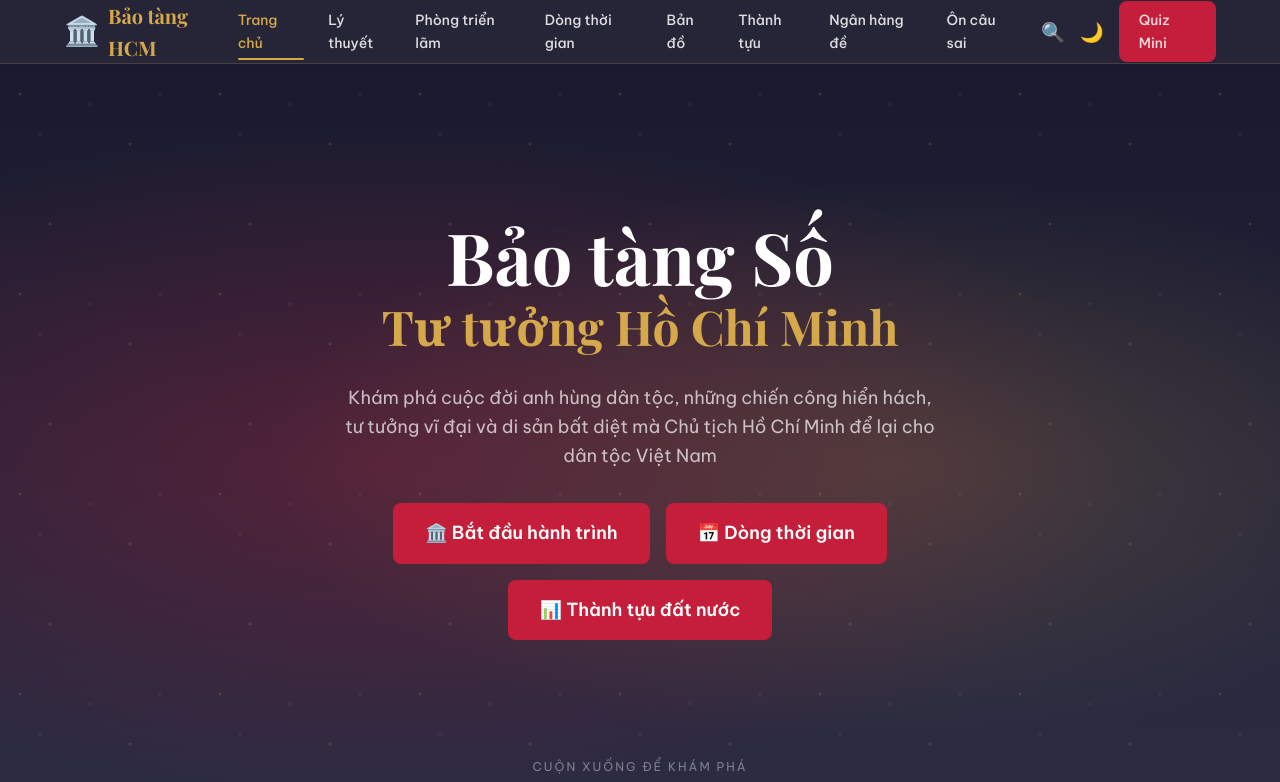
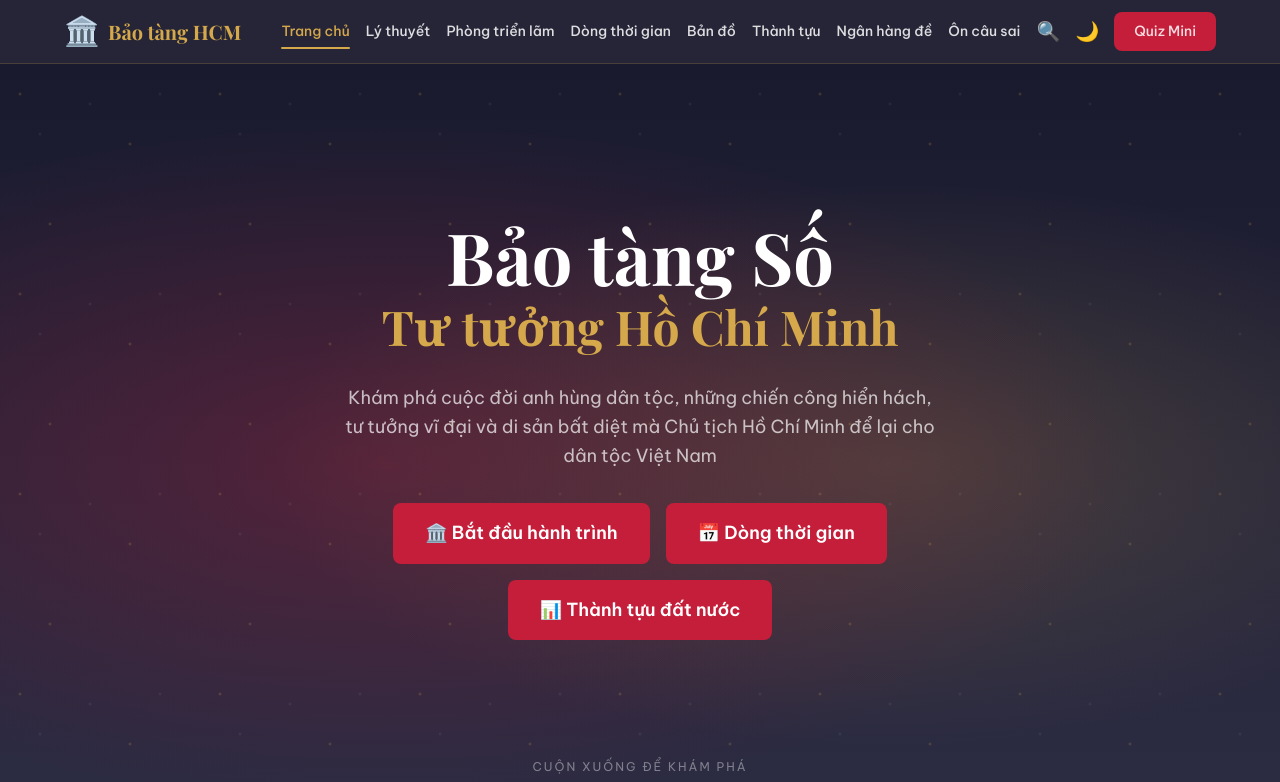
Before and after one commit to haidang2425/HCM, a React (Vite) app: page / in a window 1280 px wide. Shown: the top 782 px of the page. Built offline with nearby package versions, Linux system fonts and the light colour scheme; a web font is replaced by a local one.

Commit message:
Fix navbar text wrapping

```diff
--- a/src/App.css
+++ b/src/App.css
@@ -10,16 +10,17 @@
 .navbar-inner {
   display: flex; align-items: center; justify-content: space-between; height: 100%;
 }
-.navbar-brand { display: flex; align-items: center; gap: 8px; text-decoration: none; }
+.navbar-brand { display: flex; align-items: center; gap: 8px; text-decoration: none; flex-shrink: 0; white-space: nowrap; }
 .brand-icon { font-size: 1.8rem; }
 .brand-text {
   font-family: var(--font-display); font-size: var(--text-xl); color: var(--gold-primary);
   font-weight: 700;
 }
-.nav-links { display: flex; align-items: center; gap: var(--space-6); }
+.nav-links { display: flex; align-items: center; gap: var(--space-4); }
 .nav-links a {
   color: rgba(255, 255, 255, 0.85); text-decoration: none; font-size: var(--text-sm);
   font-weight: 500; transition: color var(--transition-fast); position: relative; padding: 4px 0;
+  white-space: nowrap;
 }
 .nav-links a:hover, .nav-links a.nav-active { color: var(--gold-primary); }
 .nav-links a.nav-active::after {
```
